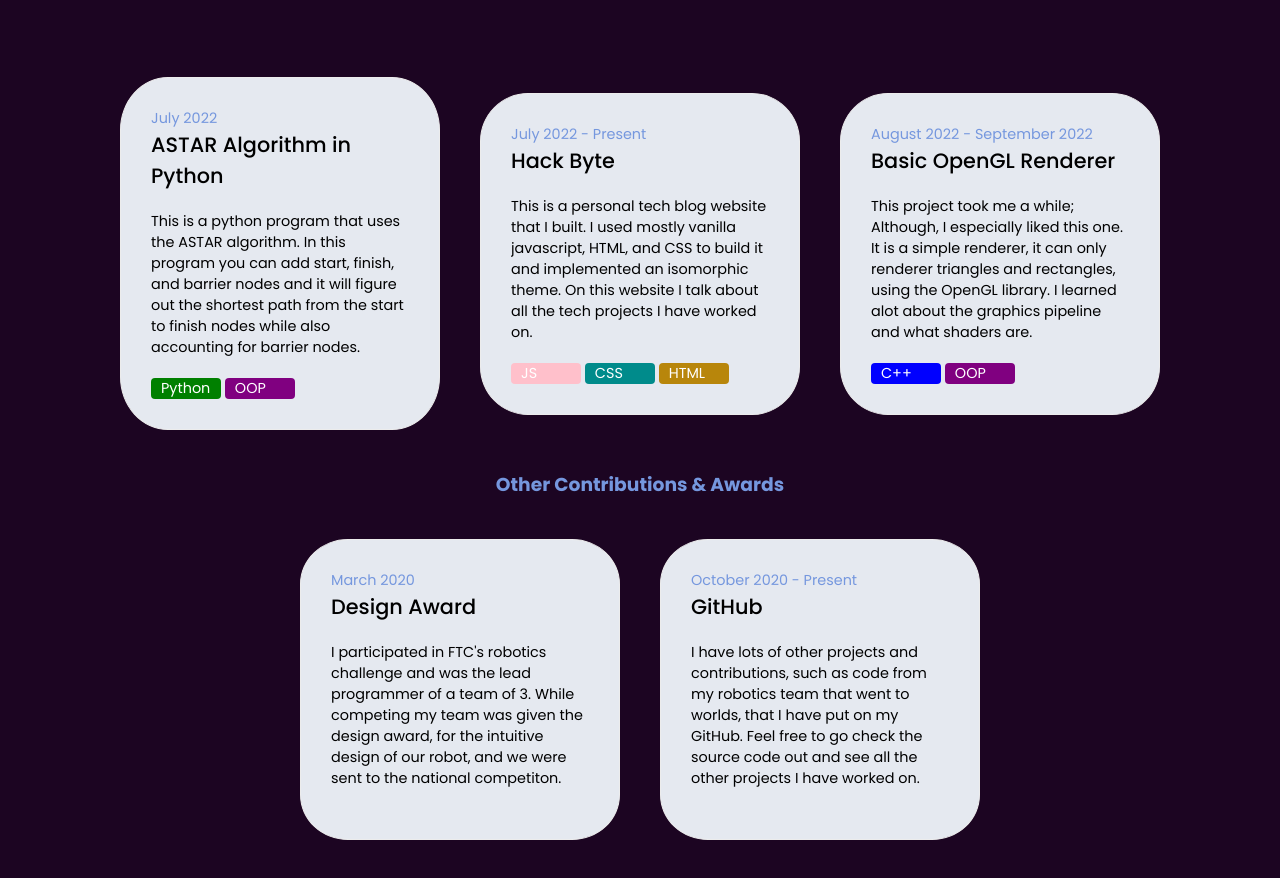
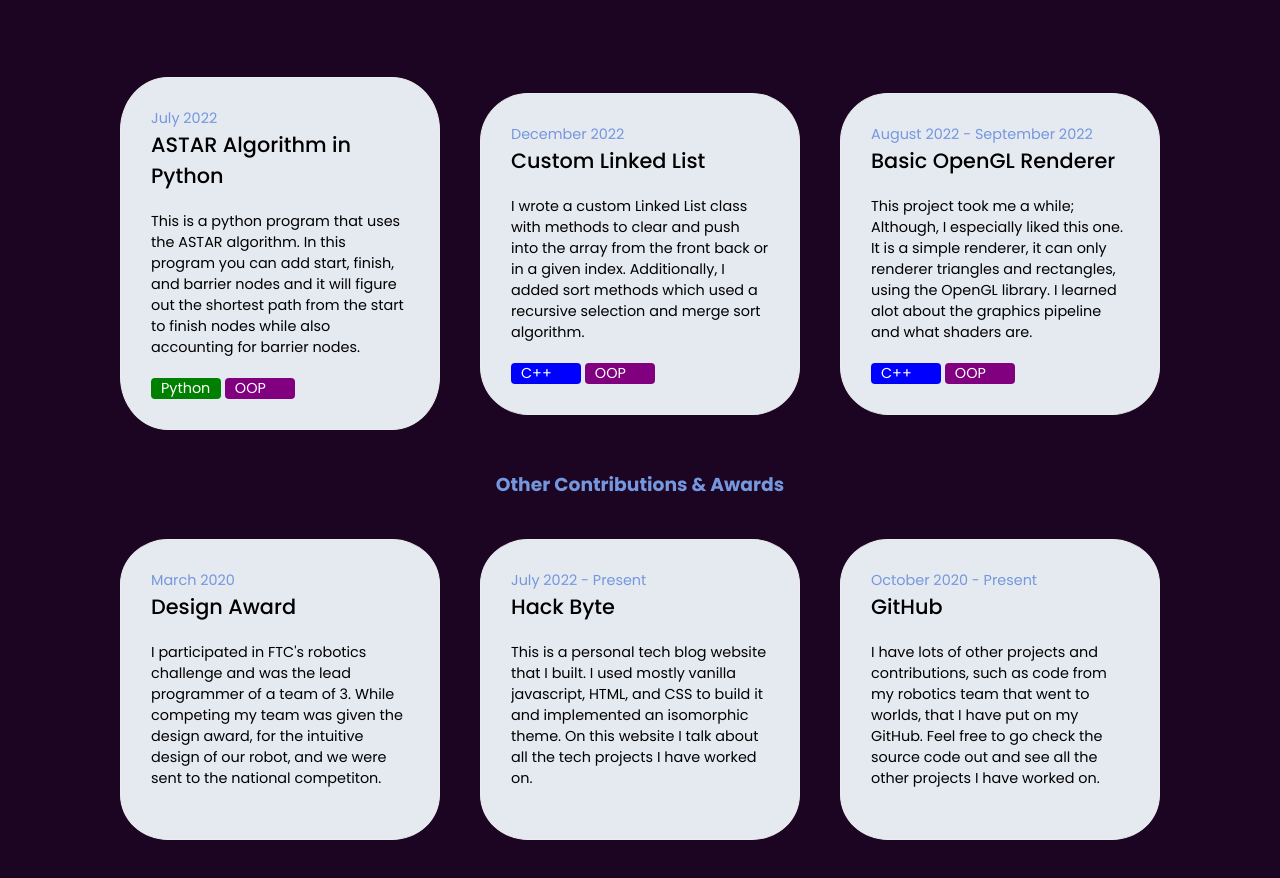
Before and after one commit to riceriley59/Portfolio, a plain HTML site: page index.html in a window 1280 px wide. Shown: the part 2585-3463 px from the top of the page. Drawn offline with Linux system fonts and the light colour scheme.

Commit message:
reformatted

```diff
--- a/index.html
+++ b/index.html
@@ -116,10 +116,10 @@
 				</div>
 				<div class="blog-box slide-in">
 					<div class="blog-text">
-						<span>July 2022 - Present</span>
-						<a class="blog-title" href="https://github.com/riceriley59/HackByte" target="_blank">Hack Byte</a>
-						<p>This is a personal tech blog website that I built. I used mostly vanilla javascript, HTML, and CSS to build it and implemented an isomorphic theme. On this website I talk about all the tech projects I have worked on.</p>
-						<span><span style="background: pink;" class="language">JS</span>   <span style="background: darkcyan;" class="language">CSS</span>   <span style="background: darkgoldenrod;" class="language">HTML</span></span>
+						<span>December 2022</span>
+						<a class="blog-title" href="https://github.com/riceriley59/CS-162/tree/main/assignments/linkedlist" target="_blank">Custom Linked List</a>
+						<p>I wrote a custom Linked List class with methods to clear and push into the array from the front back or in a given index. Additionally, I added sort methods which used a recursive selection and merge sort algorithm.</p>
+						<span><span style="background: blue;" class="language">C++</span>   <span style="background: purple;" class="language">OOP</span></span>
 					</div>
 				</div>
 				<div class="blog-box slide-in">
@@ -142,18 +142,18 @@
 				</div>
 				<div class="blog-box slide-in">
 					<div class="blog-text">
+						<span>July 2022 - Present</span>
+						<a class="blog-title" href="https://hack-byte.com/" target="_blank">Hack Byte</a>
+						<p>This is a personal tech blog website that I built. I used mostly vanilla javascript, HTML, and CSS to build it and implemented an isomorphic theme. On this website I talk about all the tech projects I have worked on.</p>
+					</div>
+				</div>
+				<div class="blog-box slide-in">
+					<div class="blog-text">
 						<span>October 2020 - Present</span>
 						<a class="blog-title" href="https://github.com/riceriley59" target="_blank">GitHub</a>
 						<p>I have lots of other projects and contributions, such as code from my robotics team that went to worlds, that I have put on my GitHub. Feel free to go check the source code out and see all the other projects I have worked on.</p>
 					</div>
 				</div>
-				<!-- <div class="blog-box slide-in">
-					<div class="blog-text">
-						<span>Description</span>
-						<a class="blog-title" href="#" target="_blank">Further Description</a>
-						<p>Lorem ipsum dolor sit, consectetur adipiscing elit, sed do eiusmod tempor <br>incididunt ut labore et. Lorem ipsum dolor sit, consectetur adipiscing elit,<br> sed do eiusmod temporincididunt ut labore et.</p>
-					</div>
-				</div> -->
 			</div>
 		</div>
 		<div id="contacttop" class="contacttop">
```
